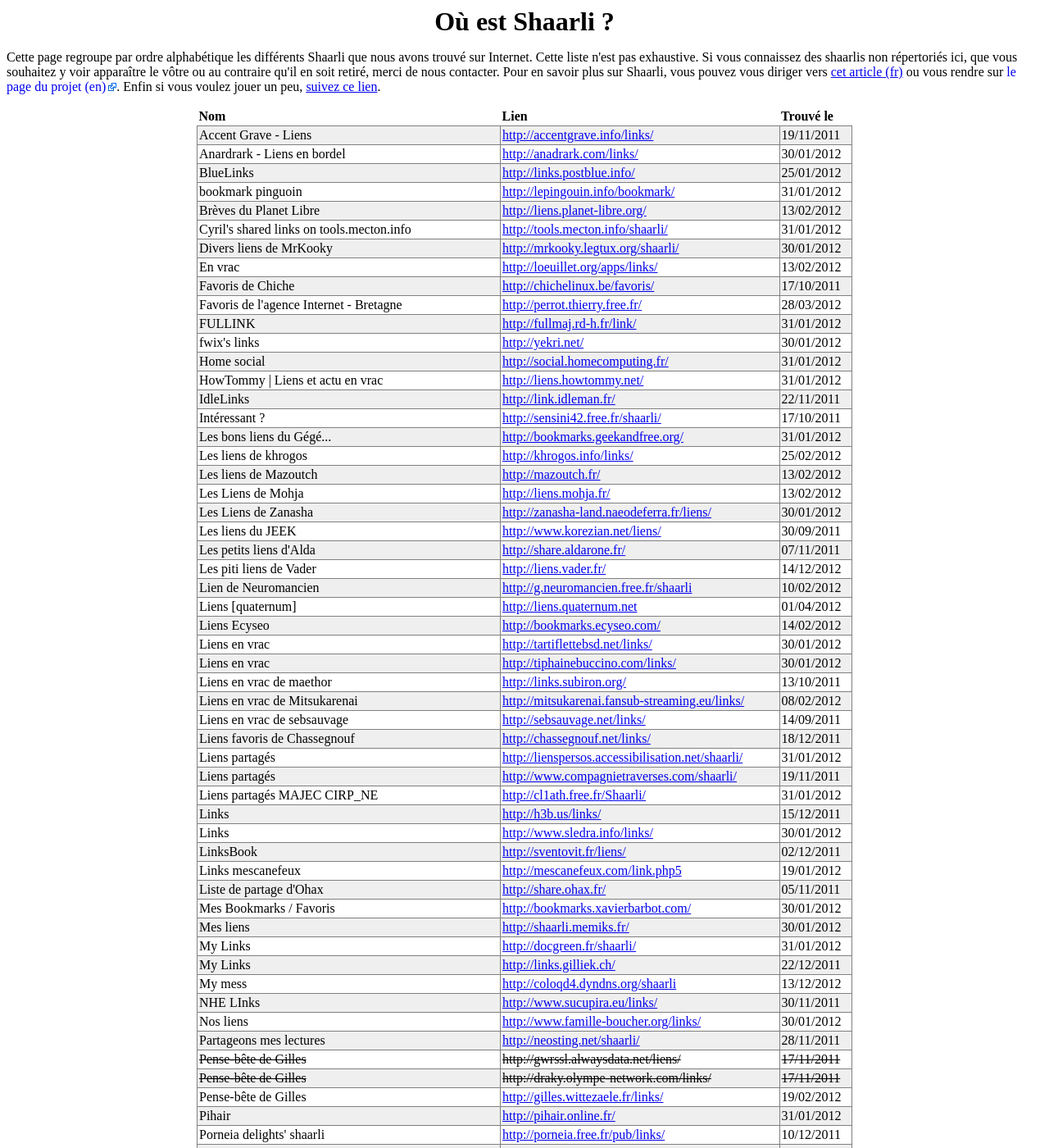
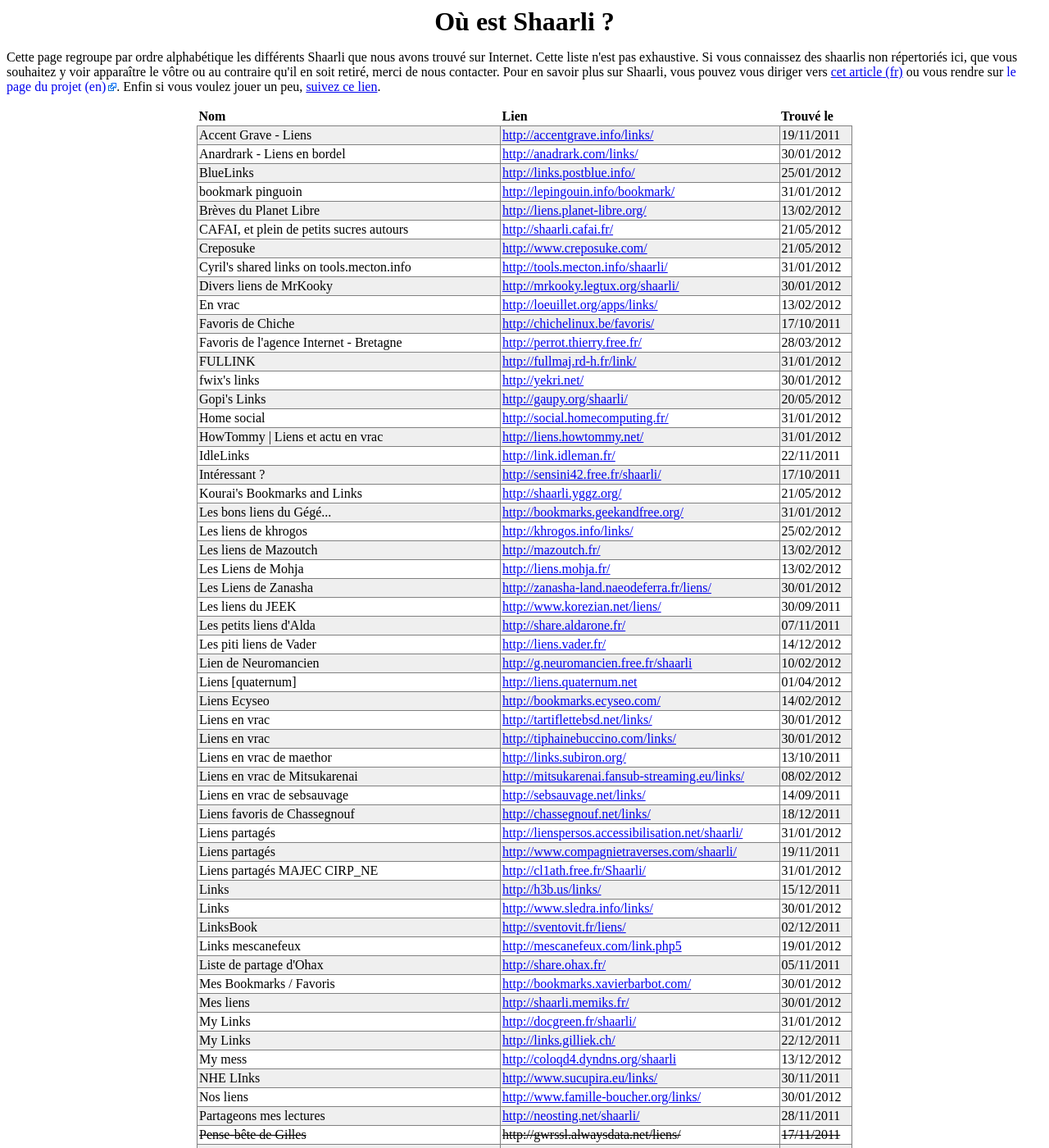
Before and after one commit to porneia/pub, a Jekyll site: the page built from bazaar/shaarli_online.html, in a window 1280 px wide and 1400 px high. Shown: the whole window at 82% size. Built offline with Jekyll 4.4.1, drawn with Linux system fonts in a browser that asks for light colours; Markdown is read by kramdown in place of the engine named in the settings; some of the changed text lies outside the part shown.

Commit message:
New shaarlis

```diff
--- a/bazaar/shaarli_online.html
+++ b/bazaar/shaarli_online.html
@@ -54,6 +54,18 @@
   </tr>
 
   <tr>
+    <td>CAFAI, et plein de petits sucres autours</td>
+    <td><a href="http://shaarli.cafai.fr/">http://shaarli.cafai.fr/</a></td>
+    <td>21/05/2012</td>
+  </tr>
+
+  <tr class="ocolor">
+    <td>Creposuke</td>
+    <td><a href="http://www.creposuke.com/">http://www.creposuke.com/</a></td>
+    <td>21/05/2012</td>
+  </tr>
+
+  <tr>
     <td>Cyril's shared links on tools.mecton.info</td>
     <td><a href="http://tools.mecton.info/shaarli/">http://tools.mecton.info/shaarli/</a></td>
     <td>31/01/2012</td>
@@ -96,27 +108,39 @@
   </tr>
 
   <tr class="ocolor">
+    <td>Gopi's Links</td>
+    <td><a href="http://gaupy.org/shaarli/">http://gaupy.org/shaarli/</a></td>
+    <td>20/05/2012</td>
+  </tr>
+
+  <tr>
     <td>Home social</td>
     <td><a href="http://social.homecomputing.fr/">http://social.homecomputing.fr/</a></td>
     <td>31/01/2012</td>
   </tr>
 
-  <tr>
+  <tr class="ocolor">
     <td>HowTommy | Liens et actu en vrac</td>
     <td><a href="http://liens.howtommy.net/">http://liens.howtommy.net/</a></td>
     <td>31/01/2012</td>
   </tr>
 
-  <tr class="ocolor">
+  <tr>
     <td>IdleLinks</td>
     <td><a href="http://link.idleman.fr/">http://link.idleman.fr/</a></td>
     <td>22/11/2011</td>
   </tr>
 
-  <tr>
+  <tr class="ocolor">
     <td>Intéressant ?</td>
     <td><a href="http://sensini42.free.fr/shaarli/">http://sensini42.free.fr/shaarli/</a></td>
     <td>17/10/2011</td>
+  </tr>
+
+  <tr>
+    <td>Kourai's Bookmarks and Links</td>
+    <td><a href="http://shaarli.yggz.org/">http://shaarli.yggz.org/</a></td>
+    <td>21/05/2012</td>
   </tr>
 
   <tr class="ocolor">
@@ -348,45 +372,57 @@
   </tr>
 
   <tr class="ocolor">
+    <td>Revue du Web Sissonien</td>
+    <td><a href="http://pixel-factory.info/shaarli/">http://pixel-factory.info/shaarli/</a></td>
+    <td>23/05/2012</td>
+  </tr>
+
+  <tr>
     <td>Sbgodin</td>
     <td><a href="http://www.sbgodin.fr/shaarli/">http://www.sbgodin.fr/shaarli/</a></td>
     <td>03/11/2011</td>
   </tr>
 
-  <tr>
+  <tr class="ocolor">
     <td>Shaare ALL the links !</td>
     <td><a href="http://shaarli.scipomonamour.info">http://shaarli.scipomonamour.info</a></td>
     <td>28/03/2012</td>
   </tr>
 
-  <tr class="ocolor">
+  <tr>
     <td>Shaarli de PeaceCopathe</td>
     <td><a href="http://peacecopathe.free.fr/shaarli/peace/">http://peacecopathe.free.fr/shaarli/peace/</a></td>
     <td>16/04/2012</td>
   </tr>
 
-  <tr>
+  <tr class="ocolor">
     <td>Share ALL my links</td>
     <td><a href="http://marienfressinaud.fr/shaarli/">http://marienfressinaud.fr/shaarli/</a></td>
     <td>29/01/2012</td>
   </tr>
 
-  <tr class="ocolor">
+  <tr>
     <td>Shared links on http://home.penthium2.org/linker/</td>
     <td><a href="http://home.penthium2.org/linker/">http://home.penthium2.org/linker/</a></td>
     <td>24/11/2011</td>
   </tr>
 
-  <tr>
+  <tr class="ocolor">
     <td>Shared links on http://odea.vegan.fr/links/</td>
     <td><a href="http://odea.vegan.fr/links/">http://odea.vegan.fr/links/</a></td>
     <td>31/01/2012</td>
   </tr>
 
-  <tr class="ocolor">
+  <tr>
     <td>Shared links on http://slavick.eu/shaarli/</td>
     <td><a href="http://slavick.eu/shaarli/">http://slavick.eu/shaarli/</a></td>
     <td>30/01/2012</td>
+  </tr>
+
+  <tr class="ocolor">
+    <td>V!nc3r's links</td>
+    <td><a href="http://www.nothing-is-3d.com/links/">http://www.nothing-is-3d.com/links/</a></td>
+    <td>22/05/2012</td>
   </tr>
 
   <tr>
```
